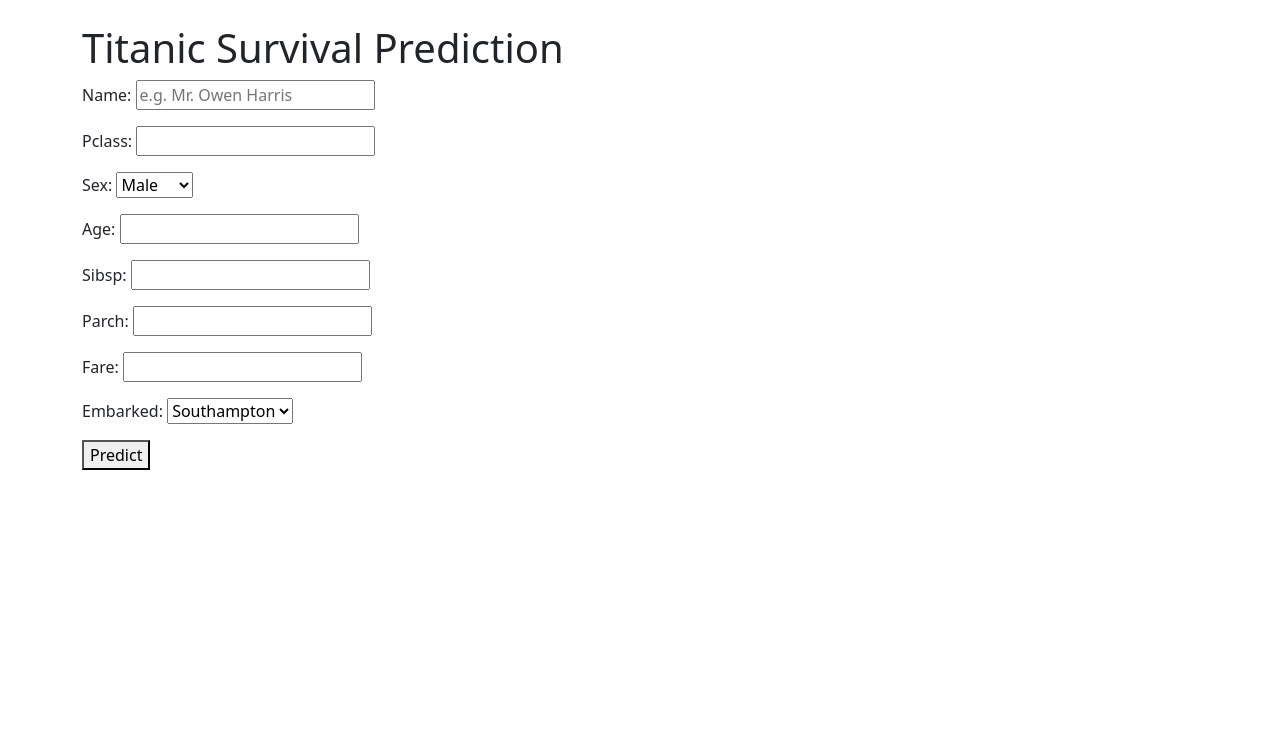
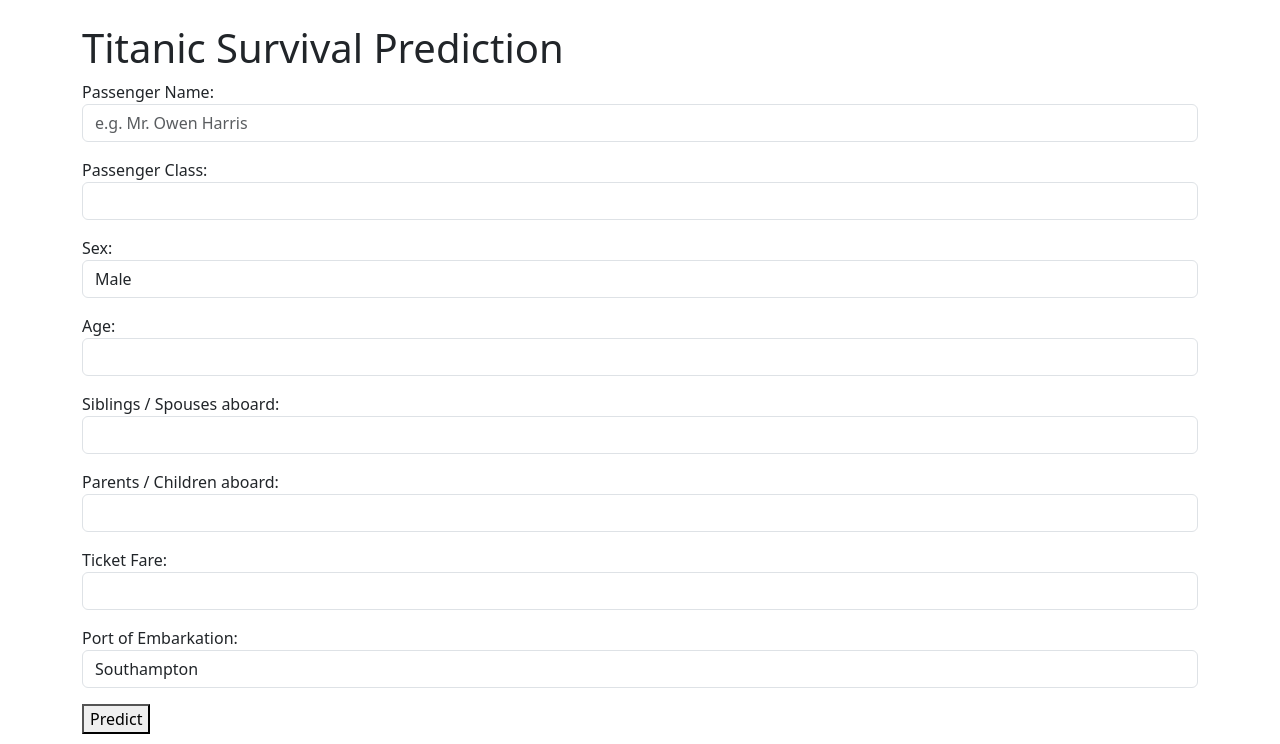
Before and after one commit to helben2002/TitanicCapstoneProject, a Django app: template django_app/predictor/templates/predictor/predict.html in a window 1280 px wide. Shown: the part 56-800 px from the top of the page. Run offline with Django 5.2, Linux system fonts and the light colour scheme; the template is opened without the code that fills it: values that come from a table or form of the project are taken from there, others are empty; parts of the project's set-up code (start-up, migrations or seed data) failed here and were passed over.

Commit message:
data(TITANIC-81): enhance PassengerForm fields with labels and validation; update prediction template for consistency

```diff
--- a/django_app/predictor/forms.py
+++ b/django_app/predictor/forms.py
@@ -1,15 +1,59 @@
 from django import forms
 
 class PassengerForm(forms.Form):
-    Name = forms.CharField(widget=forms.TextInput(attrs={
-        "placeholder" : "e.g. Mr. Owen Harris"
-    }))
-    Pclass = forms.IntegerField()
-    Sex = forms.ChoiceField(choices=[("male", "Male"), ("female", "Female")])
-    Age = forms.FloatField()
-    SibSp = forms.IntegerField()
-    Parch = forms.IntegerField()
-    Fare = forms.FloatField()
+    Name = forms.CharField(
+        label="Passenger Name",
+        max_length=100,
+        widget=forms.TextInput(attrs={
+            "placeholder": "e.g. Mr. Owen Harris",
+            "class": "form-control"
+        })
+    )
+
+    Pclass = forms.IntegerField(
+        label="Passenger Class",
+        min_value=1,
+        max_value=3,
+        widget=forms.NumberInput(attrs={"class": "form-control"})
+    )
+
+    Sex = forms.ChoiceField(
+        label="Sex",
+        choices=[("male", "Male"), ("female", "Female")],
+        widget=forms.Select(attrs={"class": "form-control"})
+    )
+
+    Age = forms.FloatField(
+        label="Age",
+        min_value=0,
+        max_value=120,
+        widget=forms.NumberInput(attrs={"class": "form-control"})
+    )
+
+    SibSp = forms.IntegerField(
+        label="Siblings / Spouses aboard",
+        min_value=0,
+        widget=forms.NumberInput(attrs={"class": "form-control"})
+    )
+
+    Parch = forms.IntegerField(
+        label="Parents / Children aboard",
+        min_value=0,
+        widget=forms.NumberInput(attrs={"class": "form-control"})
+    )
+
+    Fare = forms.FloatField(
+        label="Ticket Fare",
+        min_value=0,
+        widget=forms.NumberInput(attrs={"class": "form-control"})
+    )
+
     Embarked = forms.ChoiceField(
-        choices=[("S","Southampton"), ("C","Cherbourg"), ("Q","Queenstown")]
+        label="Port of Embarkation",
+        choices=[
+            ("S", "Southampton"),
+            ("C", "Cherbourg"),
+            ("Q", "Queenstown")
+        ],
+        widget=forms.Select(attrs={"class": "form-control"})
     )
--- a/django_app/predictor/templates/predictor/predict.html
+++ b/django_app/predictor/templates/predictor/predict.html
@@ -2,11 +2,12 @@
 
 {% block content %}
 <h1>Titanic Survival Prediction</h1>
-<form method="post">
+<form method="POST">
     {% csrf_token %}
     {{ form.as_p }}
-    <button>Predict</button>
+    <button type="submit">Predict</button>
 </form>
+
 
 {% if result is not None %}
     <h2>Prediction Result</h2>
```
